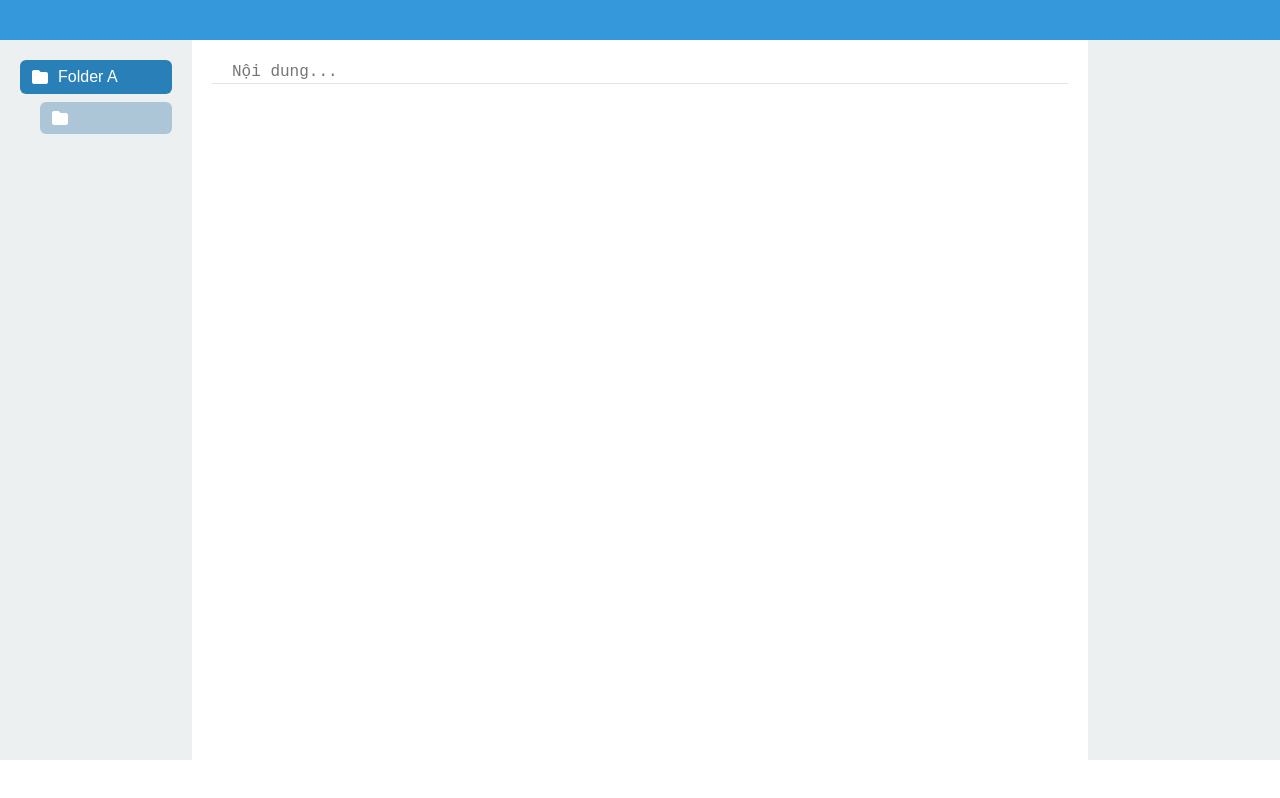
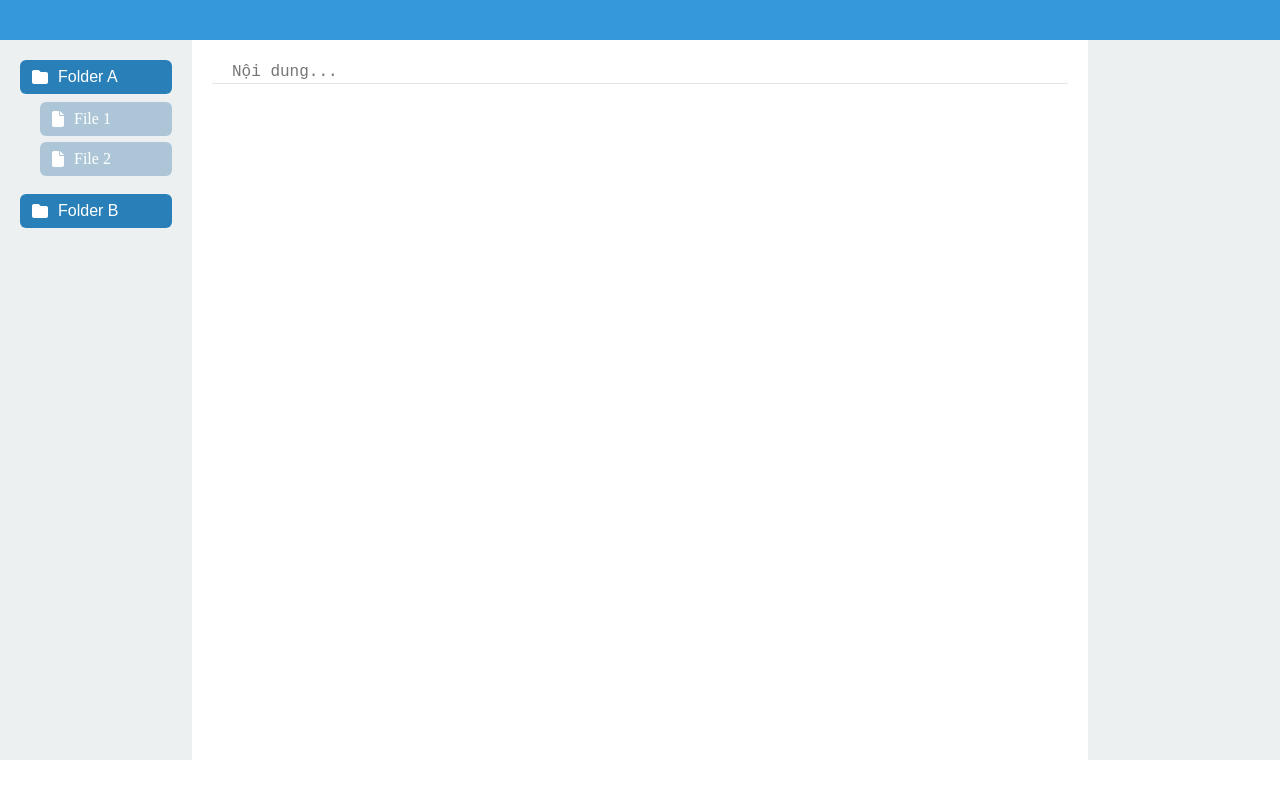
Before and after one commit to tuanpham936/prj-beginner-NotesApp-Frontend, a Vue app: page / in a window 1280 px wide. Both pictures are taken after a click on the element 96 px from the left and 77 px from the top of the page. Built offline with nearby package versions, Linux system fonts and the light colour scheme.

Commit message:
fix: minor fix

```diff
--- a/src/components/notebook/NoteBook.vue
+++ b/src/components/notebook/NoteBook.vue
@@ -6,7 +6,7 @@
 
         <div class="layout-container">
             <aside class="sidebar left sticky-scrollable">
-				<notesFolder v-for="folder in folders" :folder-name="folder.name"  @edit-folder-name="UpdateFolderName" @remove-folder="RemoveFolder"/>
+				<notesFolder v-for="folder in folders" :folder-name="folder.name" :files="folder.files"  @edit-folder-name="UpdateFolderName" @remove-folder="RemoveFolder" @file-change-folder="FileChangeFolder" @remove-file="RemoveFile" @open-file="OpenFile"/>
             </aside>
 
             <main class="main-content">
@@ -28,13 +28,60 @@
 	import { reactive } from 'vue'; //Declare object, array variables
 
 	//data
+    //Note data
+  const noteID = ref('');
 	const noteContent = ref('');
+    //Note Organizer
 	const folders = reactive([
 		{
 			name: 'Folder A',
-			files: null,
+			files: [
+        {
+          name: 'File 1',
+          id: 'ABC-123',
+        },
+        {
+          name: 'File 2',
+          id: 'DEF-456',
+        }
+      ],
+		},
+		{
+			name: 'Folder B',
+			files: [
+        {
+          name: 'File 3',
+          id: 'ABCD-1234',
+        },
+        {
+          name: 'File 4',
+          id: 'DEFG-4567',
+        }
+      ],
 		},
 	]);
+  const filesContent = reactive([
+    {
+      name: 'File 1',
+      id: 'ABC-123',
+      content: 'This is content of File 1',
+    },
+    {
+      name: 'File 2',
+      id: 'DEF-456',
+      content: 'This is content of File 2',
+    },
+    {
+      name: 'File 3',
+      id: 'ABCD-1234',
+      content: 'This is content of File 3',
+    },
+    {
+      name: 'File 4',
+      id: 'DEFG-4567',
+      content: 'This is content of File 4',
+    },
+  ]);
 
 	function UpdateNote(newNote) {
 		noteContent.value = newNote;
@@ -49,6 +96,23 @@
 		const index = folders.findIndex(f => f.name === name);
 		folders.splice(index, 1);
 	}
+
+  function FileChangeFolder(fileID, folderName) {
+		const folder = folders.find(f => f.name === folderName);
+    const file = folder.files.find(f => f.id == fileID);
+
+  }
+
+  function RemoveFile(fileID, folderName) {
+		const folder = folders.find(f => f.name === folderName);
+    const index = folder.files.findIndex(f => f.id == fileID);
+    folder.files.splice(index, 1);
+  }
+
+  function OpenFile(fileID) {
+    noteID.value = fileID;
+    noteContent.value = filesContent.find(f => f.id === fileID).content;
+  }
 </script>
 
 <style scoped>
--- a/src/components/notebook/NoteFile.vue
+++ b/src/components/notebook/NoteFile.vue
@@ -1,13 +1,13 @@
 <template>
     <div class="file-button-wrapper">
-        <div class="file-button" @click.left="ToggleSubfiles">
-            <i class="fa-solid fa-folder"></i>
-            <div class="file-name" type="text" text="File A"></div>
+        <div class="file-button" @click.left="OpenFile">
+            <i class="fa-solid fa-file"></i>
+            <div class="file-name" type="text" >{{ fileName }}</div>
             <div class="side-button" @mouseover="ActiveOptionsMenu" @mouseleave="UnactiveOptionsMenu">
                 <i class="fa-solid fa-bars"></i>
                 <ul class="file-options-menu" v-show="enableOptionsMenu">
-                    <li class="menu-item"><i class="fa-solid fa-pen"></i> Rename</li>
-                    <li class="menu-item"><i class="fa-solid fa-trash"></i> Remove</li>
+                    <li class="menu-item" @click.left="ChangeFolder"><i class="fa-solid fa-folder-tree"></i> Change Folder</li>
+                    <li class="menu-item" @click.left="RemoveFile"><i class="fa-solid fa-trash"></i> Remove</li>
                 </ul>
             </div>
         </div>
@@ -21,6 +21,18 @@
 
     //var
     const enableOptionsMenu = ref(false);
+    const props = defineProps({
+        fileName: {
+            Type: String,
+            default: 'New File',
+        },
+        id: {
+            Type: String,
+            required: true,
+        }
+
+    });
+    const emits = defineEmits(['fileChangeFolder', 'removeFile', 'openFile']);
 
     //func
     function ActiveOptionsMenu() {
@@ -29,6 +41,18 @@
 
     function UnactiveOptionsMenu() {
         enableOptionsMenu.value = false;
+    }
+
+    function ChangeFolder() {
+        emits('fileChangeFolder', props.id);
+    }
+
+    function RemoveFile() {
+        emits('removeFile', props.id);
+    }
+
+    function OpenFile() {
+        emits('openFile', props.id);
     }
 </script>
 
--- a/src/components/notebook/NotesFolder.vue
+++ b/src/components/notebook/NotesFolder.vue
@@ -12,12 +12,11 @@
                 </ul>
             </div>
         </div>
-
-
     </div>
     <ul class="subfiles" v-show="enableSubfiles">
-        <noteFile/>
+        <noteFile v-for="file in files" :file-name="file.name" :id="file.id" @file-change-folder="FileChangeFolder" @remove-file="RemoveFile" @open-file="OpenFile" />
     </ul>
+    <br>
 </template>
 
 <script setup>
@@ -32,11 +31,14 @@
         folderName: {
             Type: String,
             default: 'New Folder',
+        },
+        files: {
+            Type: Array,
         }
     });
     const enableNameEdit = ref(false);
     const inputName = ref(null);
-    const emits = defineEmits(['editFolderName', 'removeFolder']);
+    const emits = defineEmits(['editFolderName', 'removeFolder', 'fileChangeFolder', 'removeFile', 'openFile']);
 
     //func
     function ToggleSubfiles() {
@@ -66,6 +68,18 @@
         UnactiveOptionsMenu();
         ToggleSubfiles();
         emits('removeFolder', props.folderName);
+    }
+
+    function FileChangeFolder(fileID) {
+        emits('fileChangeFolder', fileID, props.folderName);
+    }
+
+    function RemoveFile(fileID) {
+        emits('removeFile', fileID, props.folderName);
+    }
+
+    function OpenFile(fileID) {
+        emits('openFile', fileID);
     }
 </script>
 
```
